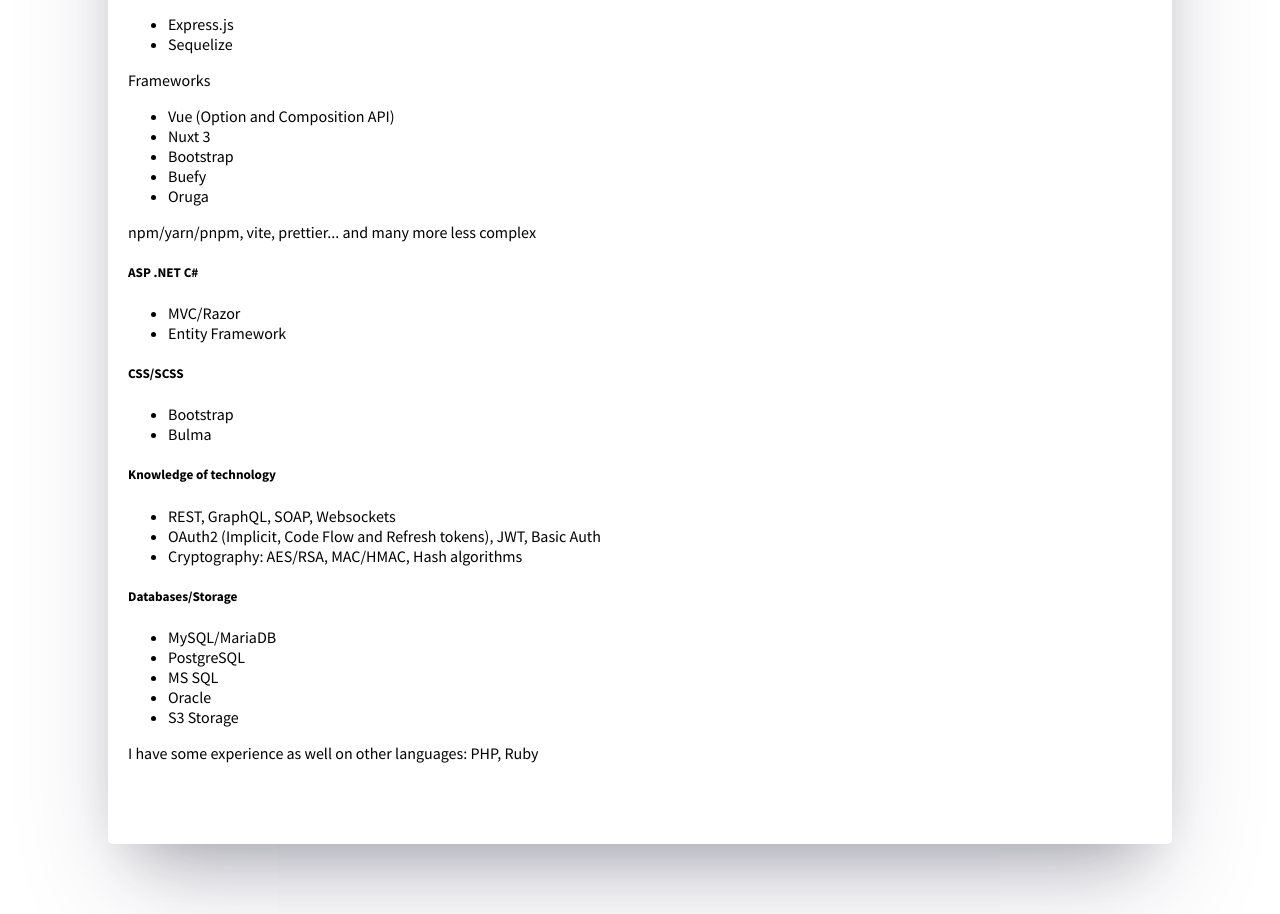
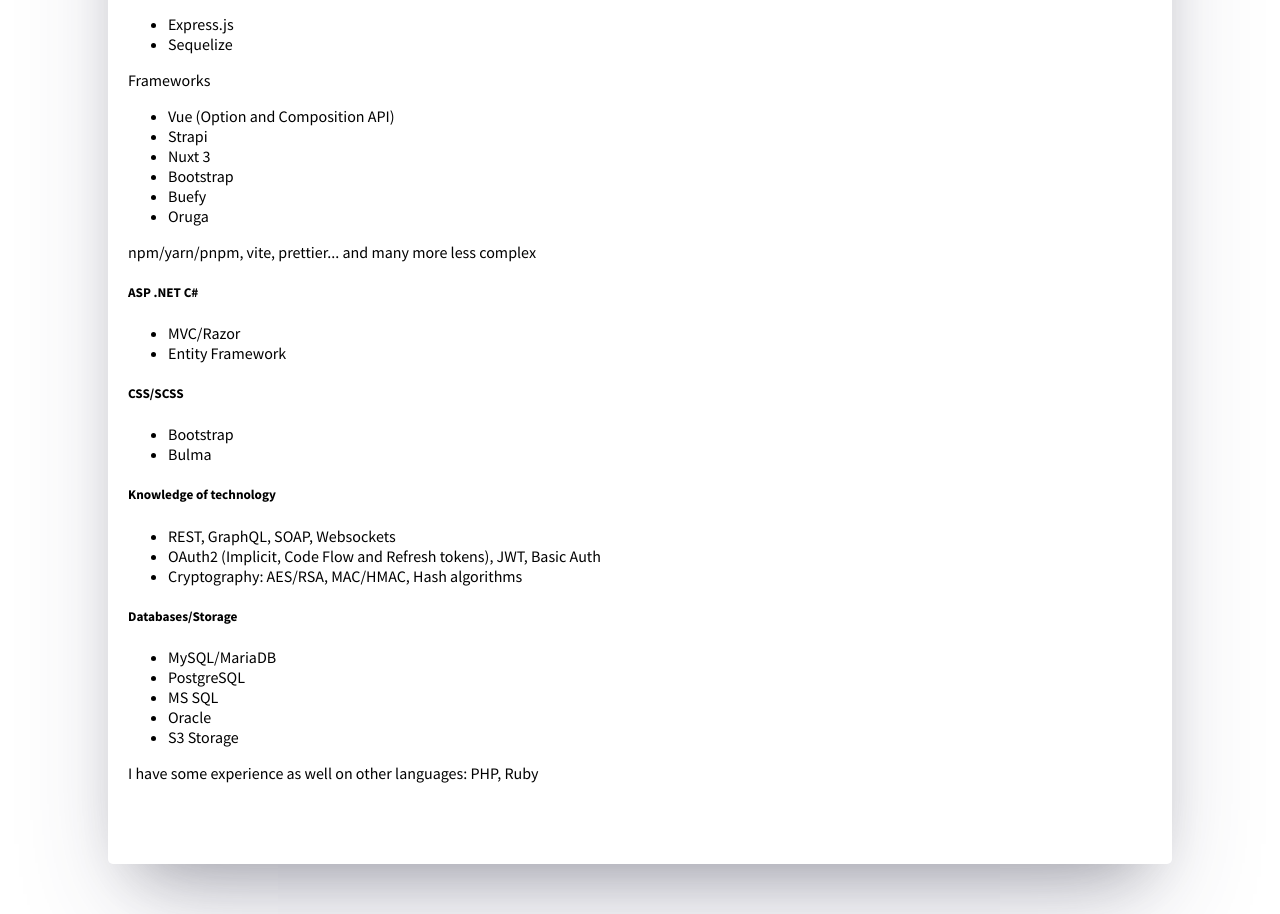
Before and after one commit to NowakMateusz/bio, a Vue app: page / in a window 1280 px wide. Shown: the part 2008-2922 px from the top of the page. Built offline with nearby package versions, Linux system fonts and the light colour scheme.

Commit message:
Knowledge update.

```diff
--- a/src/components/knowledge-section.vue
+++ b/src/components/knowledge-section.vue
@@ -69,6 +69,7 @@
             <span>Frameworks</span>
             <ul>
               <li>Vue (Option and Composition API)</li>
+              <li>Strapi</li>
               <li>Nuxt 3</li>
               <li>Bootstrap</li>
               <li>Buefy</li>
```
